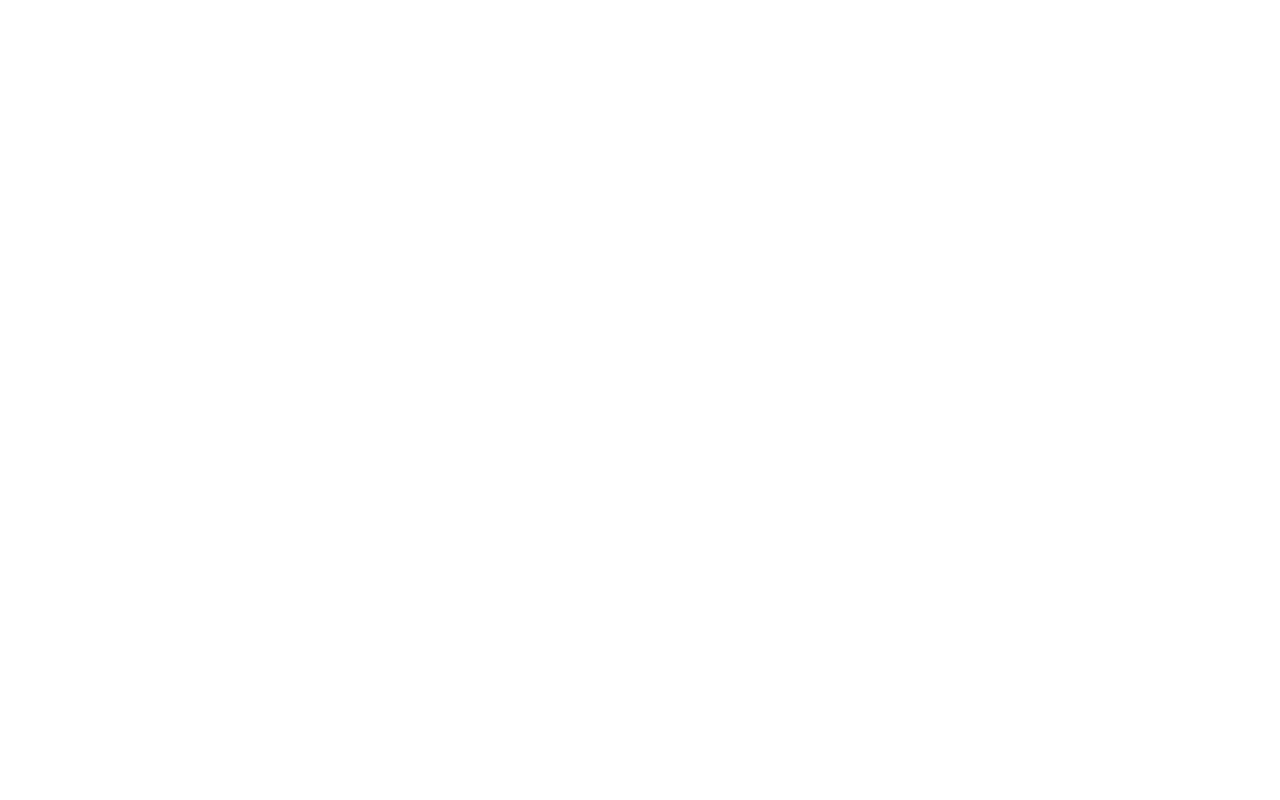
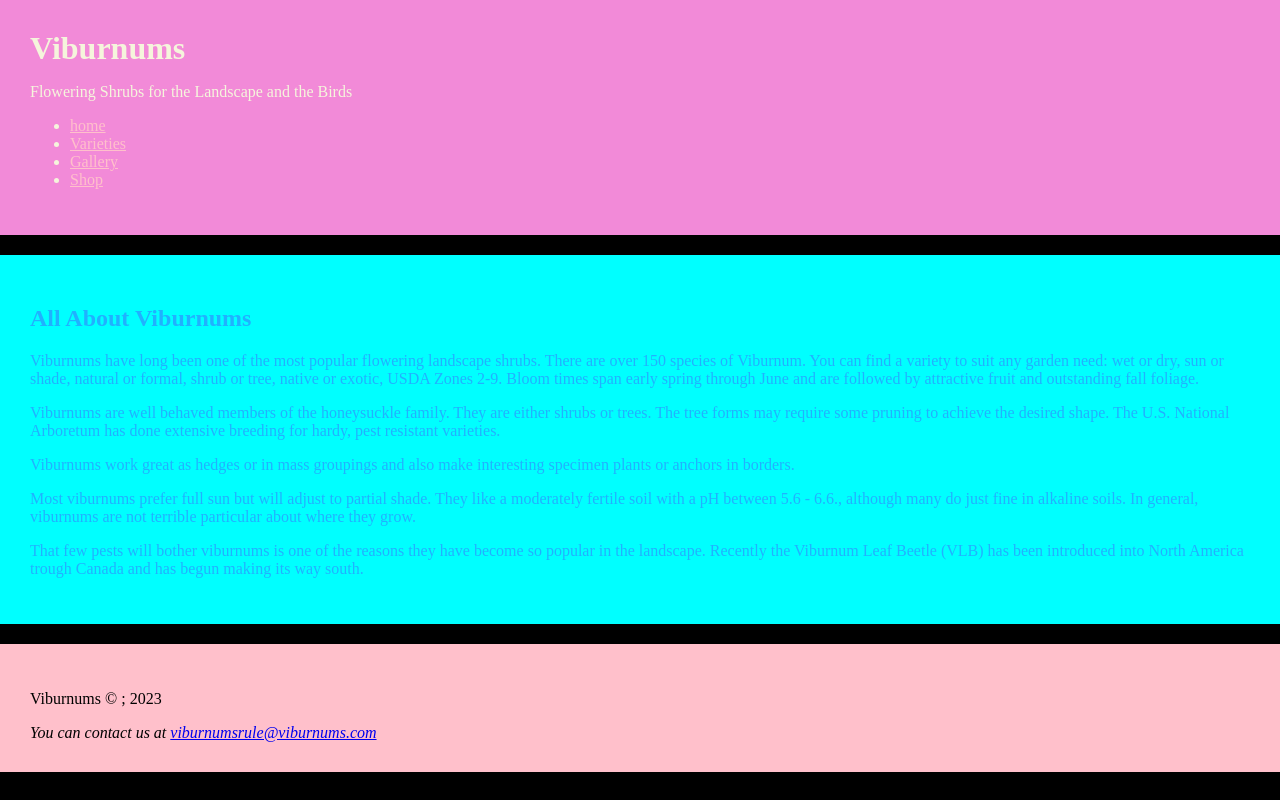
Before and after one commit to 2mv25wkstj-cpu/5-structure, a plain HTML site: page virburnums.html in a window 1280 px wide. Drawn offline with Linux system fonts and the light colour scheme.

Commit message:
some color and margin work

```diff
--- a/styles.css
+++ b/styles.css
@@ -1,5 +1,5 @@
 html {
-    background-color: bisque;
+    background-color:black;
 }
  body{
 margin:0;
@@ -8,8 +8,22 @@
     background-color: rgb(242, 138, 216);
     padding: 30px;
     color:beige;
+    margin-bottom: 20px;
 }
 
 .page-name {
     margin: 0;
 }
+.nav-link {
+    color:pink
+}
+.main-content {
+    color:rgb(32, 177, 255);
+    padding: 30px;
+    background-color: aqua;
+}
+.site-footer{
+margin-top: 20px;
+background-color:pink;
+padding: 30px;
+}
--- a/virburnums.html
+++ b/virburnums.html
@@ -0,0 +1,36 @@
+<!DOCTYPE html>
+<html lang="en">
+    <head>
+<meta charset="utf-8">
+<title>Structure</title>
+<link rel="stylesheet" href="styles.css">
+    </head>
+    <body>
+        <header class="site-header">
+            <h1 class="page-name">Viburnums</h1>
+
+<p>Flowering Shrubs for the Landscape and the Birds<p>
+<ul>
+<li><a class="nav-link" href=index.html>home</a></li>
+<li><a class="nav-link" href="">Varieties</a></li>
+<li><a class="nav-link" href="">Gallery</a></li>
+<li><a class="nav-link" href="">Shop</a></li>
+</ul>
+</header>
+<main class="main-content">
+<h2>All About Viburnums</h2>
+
+<p>Viburnums have long been one of the most popular flowering landscape shrubs. There are over 150 species of Viburnum. You can find a variety to suit any garden need: wet or dry, sun or shade, natural or formal, shrub or tree, native or exotic, USDA Zones 2-9. Bloom times span early spring through June and are followed by attractive fruit and outstanding fall foliage.</p>
+<p>Viburnums are well behaved members of the honeysuckle family. They are either shrubs or trees. The tree forms may require some pruning to achieve the desired shape. The U.S. National Arboretum has done extensive breeding for hardy, pest resistant varieties.</p>
+<p>Viburnums work great as hedges or in mass groupings and also make interesting specimen plants or anchors in borders.</p>
+<p>Most viburnums prefer full sun but will adjust to partial shade. They like a moderately fertile soil with a pH between 5.6 - 6.6., although many do just fine in alkaline soils. In general, viburnums are not terrible particular about where they grow.</p>
+<p>That few pests will bother viburnums is one of the reasons they have become so popular in the landscape. Recently the Viburnum Leaf Beetle (VLB) has been introduced into North America trough Canada and has begun making its way south.</p>
+</main>
+<footer class="site-footer">
+<p>Viburnums &copy ; 2023</p>
+<address>
+You can contact us at <a href="mailto:viburnumsrule@viburnums.com">viburnumsrule@viburnums.com</a>
+</address>
+</footer>
+    </body>
+    </html>
```
Also changed, not shown: uwm.html (+19 -0 lines).
